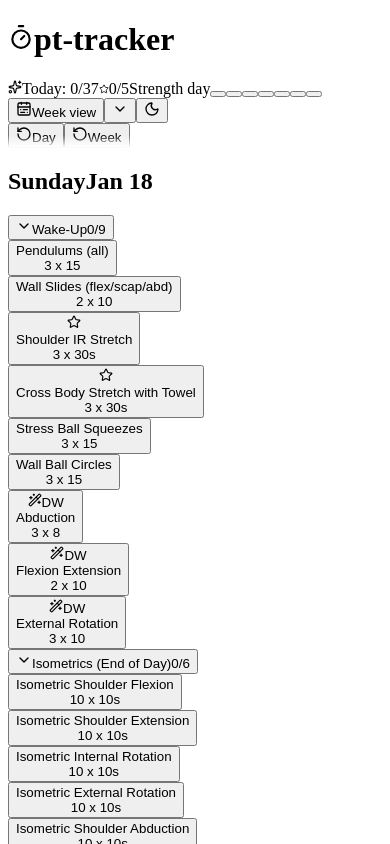
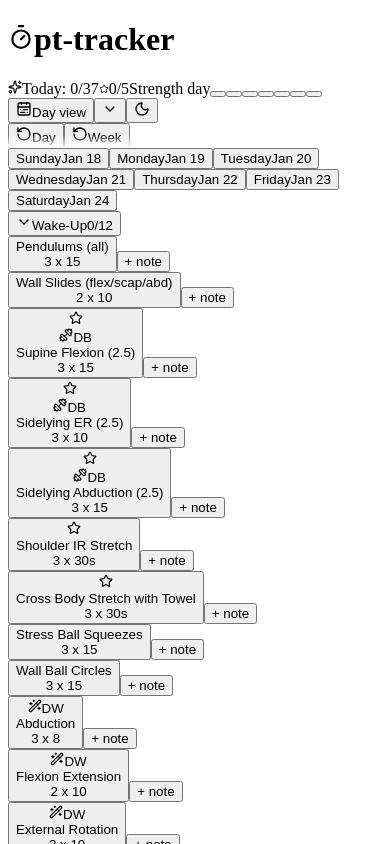
Before and after one commit to ungoldman/pt-tracker, a React (Vite) app: page / in a window 390 px wide. Shown: the top 844 px of the page. Built offline with nearby package versions, Linux system fonts and the light colour scheme; the HTML template or start-up script is replaced by a standard one.

Commit message:
default to system theme, day view on phones

```diff
--- a/src/App.jsx
+++ b/src/App.jsx
@@ -43,12 +43,17 @@ const SCHEDULE_BY_DAY = Object.fromEntries(
   days.map((day) => [day, scheduleForDay(exercises, day)])
 );
 
+// First-run defaults (localStorage wins once the user has a saved value):
+// follow the OS theme, and start phones in day view rather than a 7-up week.
+const PREFERS_DARK = window.matchMedia?.('(prefers-color-scheme: dark)').matches ?? false;
+const DEFAULT_VIEW = window.innerWidth < 640 ? 'day' : 'week';
+
 const App = () => {
   // localStorage-backed state (init from storage, persist on change via the hook)
-  const [darkMode, setDarkMode] = usePersistentState('ptTrackerDarkMode', false);
+  const [darkMode, setDarkMode] = usePersistentState('ptTrackerDarkMode', PREFERS_DARK);
   const [completed, setCompleted] = usePersistentState('ptTrackerCompleted', {});
   const [notes, setNotes] = usePersistentState('ptTrackerNotes', {});
-  const [viewMode, setViewMode] = usePersistentState('ptTrackerViewMode', 'week');
+  const [viewMode, setViewMode] = usePersistentState('ptTrackerViewMode', DEFAULT_VIEW);
   const [collapsedCategories, setCollapsedCategories] = usePersistentState(
     'ptTrackerCollapsedCategories',
     {}
```
